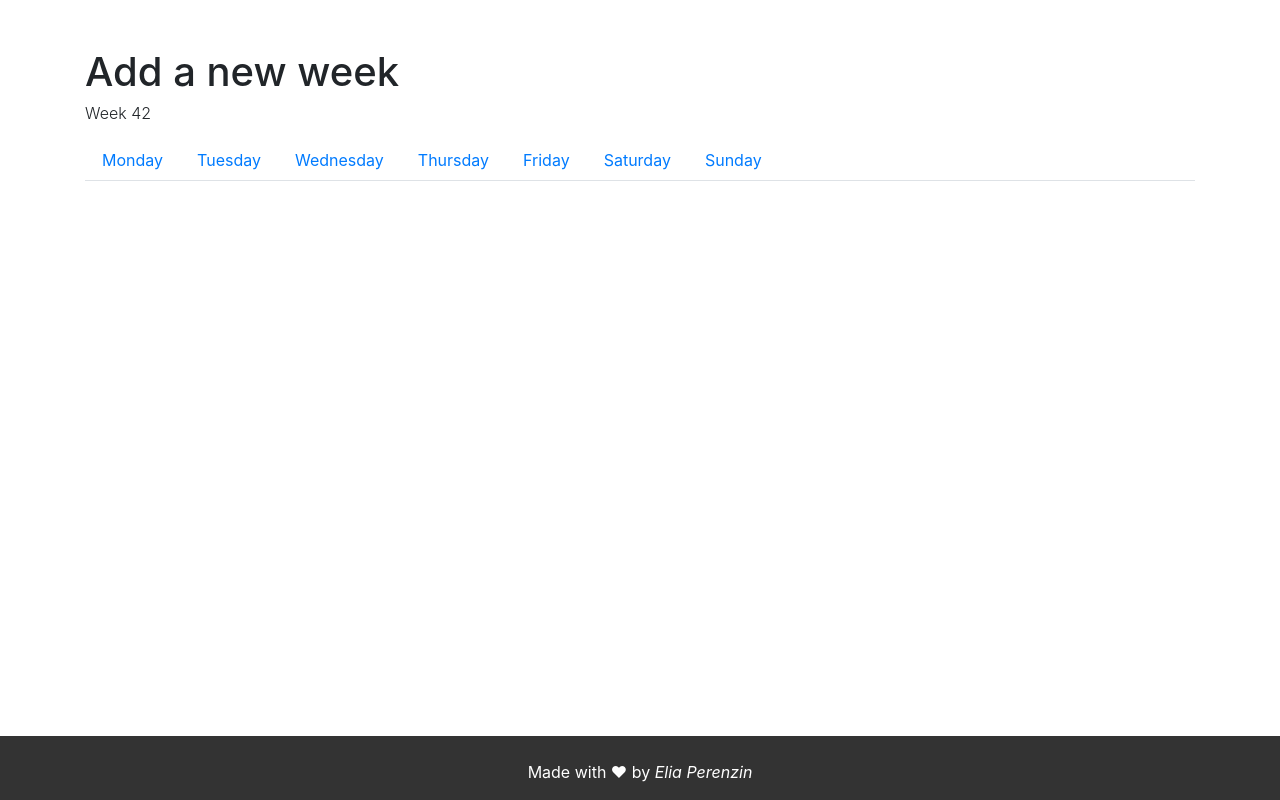
After one commit to zperee/whos-there, a Flask app: page /week/add in a window 1280 px wide. The commit adds this page. Run offline with Flask 2, Linux system fonts and the light colour scheme; some libraries are stand-ins or nearby versions.

Commit message:
Add week HTML and get_week

```diff
--- a/libs/week.py
+++ b/libs/week.py
@@ -1,13 +1,30 @@
 import datetime
 import time
+
+def get_week(weeks_from_current=0):
+    """Summary
+    Args:
+        weeks_from_current (int): Get which week form current 0 = current
+    Returns:
+        dict: {"week_number": int, "dates": {"Monday": date_string}}
+    """
+    current_week = get_current_week_number()
+    current_week = current_week + weeks_from_current
+    dates = calculate_dates_of_week(current_week)
+
+    weekDays = ("Monday","Tuesday","Wednesday","Thursday","Friday","Saturday","Sunday")
+    zipObj = zip(weekDays, dates)
+    weekDict = dict(zipObj)
+
+    return {"week_number": current_week, "dates": weekDict}
 
 def get_current_week_number():
     """Summary
     Returns:
         int: Gets the current week number
     """
-    weekNumber = datetime.date.today().isocalendar()[1]
-    return weekNumber
+    week_number = datetime.date.today().isocalendar()[1]
+    return week_number
 
 def calculate_dates_of_week(week_number, year = 0):
     """Summary
@@ -40,6 +57,7 @@ def _calculate_all_dates_of_week(start_date):
 
     return dates
 
-
 def __private():
     return "1"
+
+print(get_week())
--- a/main.py
+++ b/main.py
@@ -1,12 +1,19 @@
 from flask import Flask
 from flask import render_template
+
+from libs import week
 
 app = Flask("Who's there")
 
 @app.route("/")
 @app.route("/index")
-def jinja():
+def index():
     return render_template("index.html")
+
+@app.route("/week/add")
+def add_week():
+    week_data = week.get_week(1)
+    return render_template("add_week.html", week=week_data)
 
 
 if __name__ == "__main__":
--- /dev/null
+++ b/templates/add_week.html
@@ -0,0 +1,47 @@
+{% extends "public_template.html" %}
+
+{% block title %}Add new week{% endblock %}
+
+{% block main %}
+
+<div class="container mt-5">
+    <div class="row">
+        <div class="col">
+            <h1>Add a new week</h1>
+            <h6 class="font-weight-light">Week {{week['week_number']}}</h6>
+        </div>
+    </div>
+    <div class="row">
+        <div class="col mt-2">
+            <nav>
+                <div class="nav nav-tabs" id="nav-tab" role="tablist">
+                    {% for day, date in week['dates'].items() %}
+                    <a class="nav-item nav-link" id="{{ day }}-tab" data-toggle="tab" href="#{{ day }}" role="tab"
+                        aria-controls="{{ day }}">{{ day }}</a>
+                    {% endfor %}
+                </div>
+            </nav>
+            <div class="tab-content" id="nav-tabContent">
+                {% for day, date in week['dates'].items() %}
+                <div class="tab-pane fade" id="{{ day }}" role="tabpanel" aria-labelledby="{{ day }}-tab">
+                    <div class="col-6 offset-3 text-center mt-5">
+                        <h3>{{date}}</h3>
+                    </div>
+                    <div class="col-6 offset-3 mt-3">
+                        <form method="POST">
+                            <div class="input-group">
+                                <input type="text" id="menu" name="menu-{{date}}" class="form-control"
+                                    placeholder="Menü">
+                                <div class="input-group-append">
+                                    <button type="submit" class="btn btn-secondary">Add</button>
+                                </div>
+                            </div>
+                        </form>
+                    </div>
+                </div>
+                {% endfor %}
+            </div>
+        </div>
+    </div>
+
+    {% endblock %}
--- a/templates/index.html
+++ b/templates/index.html
@@ -23,7 +23,7 @@
         </ul>
         {% else %}
           <h2>No week added yet</h2>
-          <button type="button" class="btn btn-success btn-lg mx-auto mt-3">Add Week now</button>
+          <a class="btn btn-success btn-lg mx-auto mt-3" href="{{ url_for('add_week') }}" role="button">Add week now</a>
         {% endif %}
     </div>
   </div>
```
